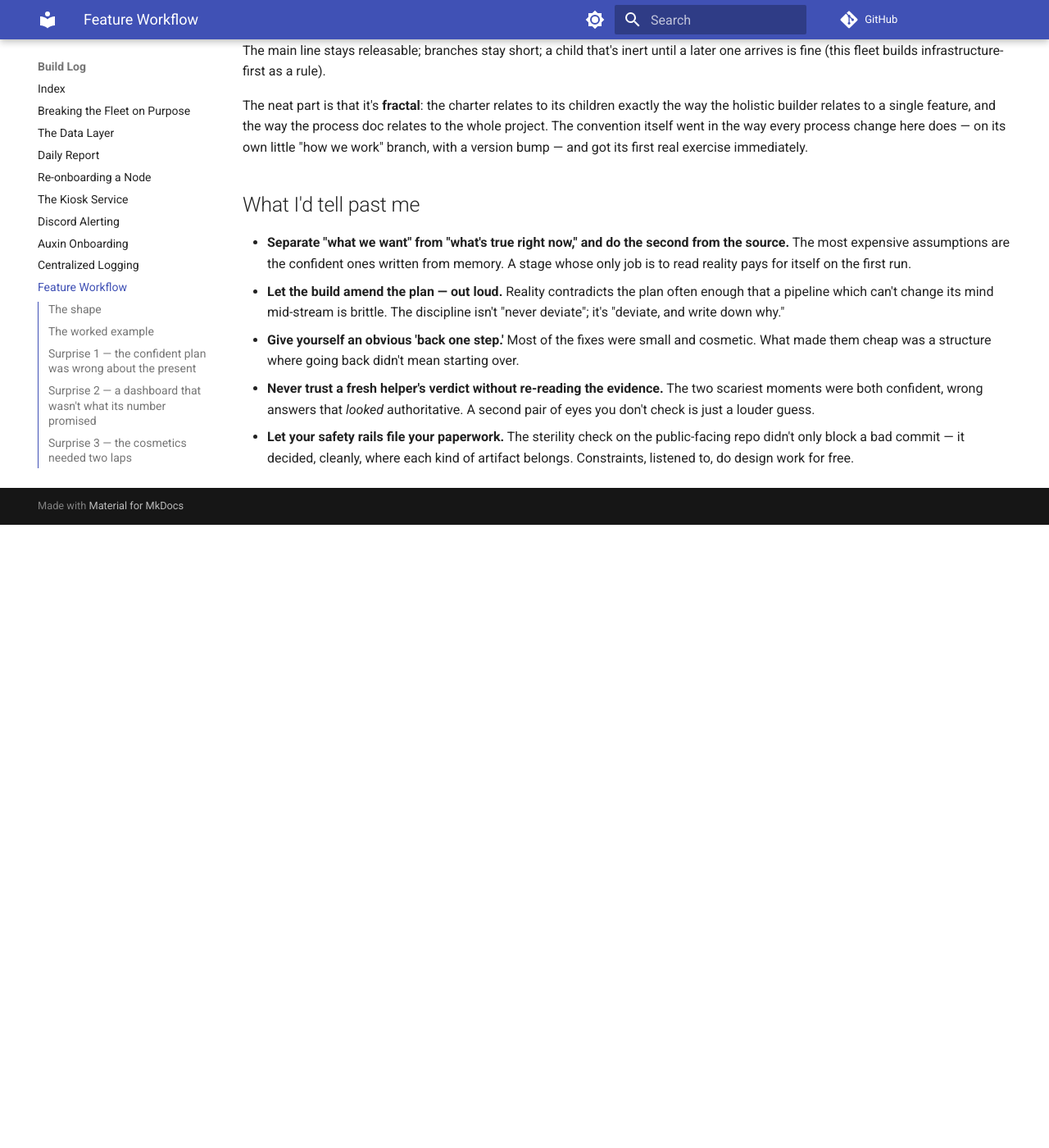
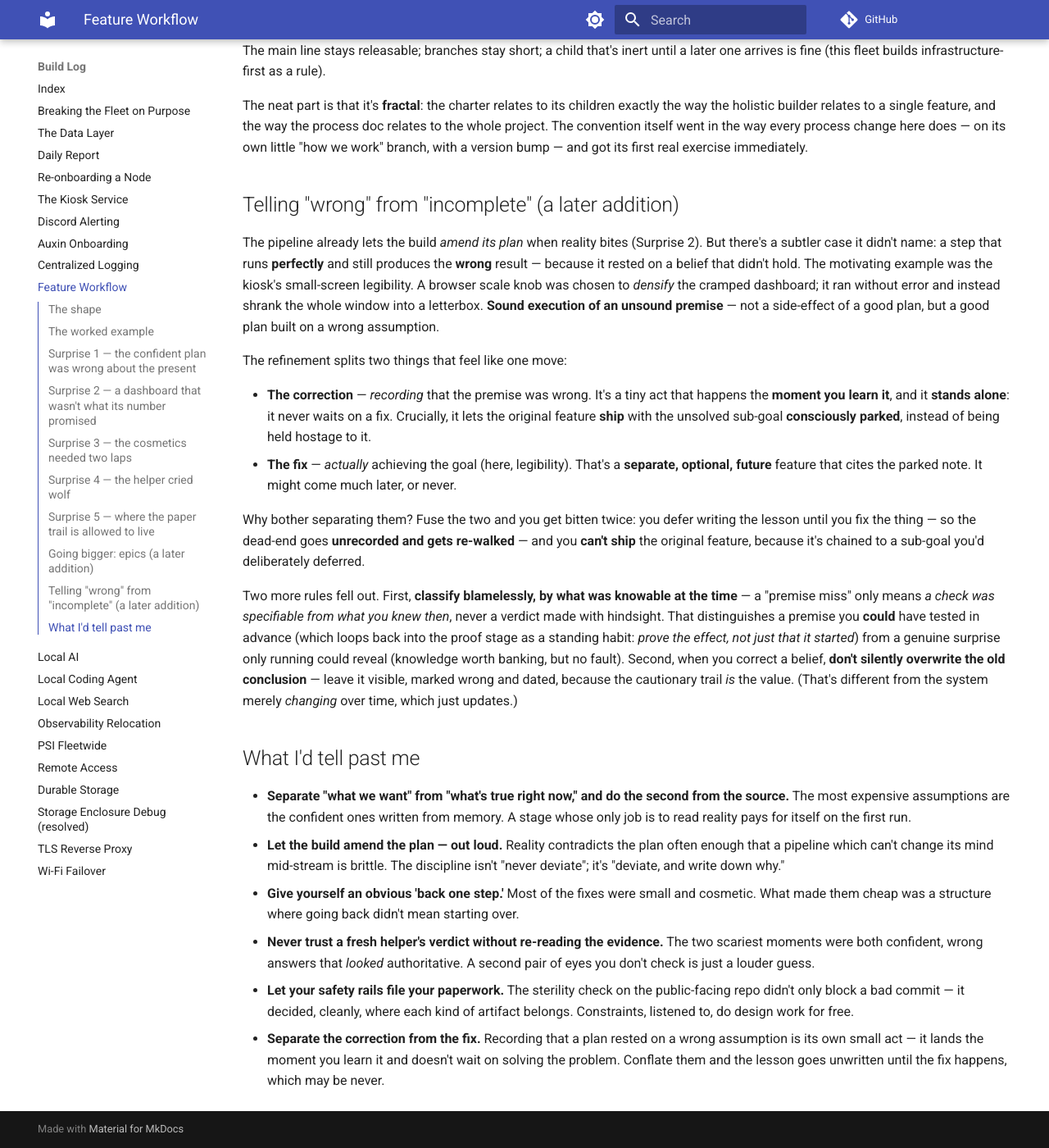
Before and after one commit to Caleb-Wrobel/fangs-doc, an MkDocs documentation site: the page built from docs/log/2026-06-feature-workflow.md, in a window 1280 px wide and 1400 px high, scrolled down 2174 px. Shown: the whole window at 82% size. Built offline with MkDocs 1.6.1 and Material for MkDocs 9.7.7, drawn with Linux system fonts in a browser that asks for light colours; comment, search, counter and statistics services are not loaded; before the commit the page ends 2814 px from its top, so only the background shows below that.

Commit message:
the plan ran but missed / wrong and unfinished diverge / the note lands alone
docs(log): workflow v0.5 — telling "wrong" from "incomplete"

Bring the feature-workflow build-log entry current with the v0.5 corrections &
supersedes refinement. Adds a narrative section on the class of learning where a
plan is soundly executed on an unsound premise (the kiosk scale-knob ran fine and
scaled the wrong thing), the correction-vs-fix separation, blameless
classification by what was knowable, and annotate-don't-overwrite. Plus a "what
I'd tell past me" bullet. Sanitized — no hostnames or flags.

---
the plan ran but missed
wrong and unfinished diverge
the note lands alone

```diff
--- a/docs/log/2026-06-feature-workflow.md
+++ b/docs/log/2026-06-feature-workflow.md
@@ -104,6 +104,37 @@ holistic builder relates to a single feature, and the way the process doc relate
 project. The convention itself went in the way every process change here does — on its own little
 "how we work" branch, with a version bump — and got its first real exercise immediately.
 
+## Telling "wrong" from "incomplete" (a later addition)
+
+The pipeline already lets the build *amend its plan* when reality bites (Surprise 2). But there's
+a subtler case it didn't name: a step that runs **perfectly** and still produces the **wrong**
+result — because it rested on a belief that didn't hold. The motivating example was the kiosk's
+small-screen legibility. A browser scale knob was chosen to *densify* the cramped dashboard; it
+ran without error and instead shrank the whole window into a letterbox. **Sound execution of an
+unsound premise** — not a side-effect of a good plan, but a good plan built on a wrong assumption.
+
+The refinement splits two things that feel like one move:
+
+- **The correction** — *recording* that the premise was wrong. It's a tiny act that happens the
+  **moment you learn it**, and it **stands alone**: it never waits on a fix. Crucially, it lets the
+  original feature **ship** with the unsolved sub-goal **consciously parked**, instead of being held
+  hostage to it.
+- **The fix** — *actually* achieving the goal (here, legibility). That's a **separate, optional,
+  future** feature that cites the parked note. It might come much later, or never.
+
+Why bother separating them? Fuse the two and you get bitten twice: you defer writing the lesson
+until you fix the thing — so the dead-end goes **unrecorded and gets re-walked** — and you **can't
+ship** the original feature, because it's chained to a sub-goal you'd deliberately deferred.
+
+Two more rules fell out. First, **classify blamelessly, by what was knowable at the time** — a
+"premise miss" only means *a check was specifiable from what you knew then*, never a verdict made
+with hindsight. That distinguishes a premise you **could** have tested in advance (which loops back
+into the proof stage as a standing habit: *prove the effect, not just that it started*) from a
+genuine surprise only running could reveal (knowledge worth banking, but no fault). Second, when you
+correct a belief, **don't silently overwrite the old conclusion** — leave it visible, marked wrong
+and dated, because the cautionary trail *is* the value. (That's different from the system merely
+*changing* over time, which just updates.)
+
 ## What I'd tell past me
 
 - **Separate "what we want" from "what's true right now," and do the second from the
@@ -120,3 +151,6 @@ project. The convention itself went in the way every process change here does
 - **Let your safety rails file your paperwork.** The sterility check on the public-facing
   repo didn't only block a bad commit — it decided, cleanly, where each kind of artifact
   belongs. Constraints, listened to, do design work for free.
+- **Separate the correction from the fix.** Recording that a plan rested on a wrong assumption
+  is its own small act — it lands the moment you learn it and doesn't wait on solving the
+  problem. Conflate them and the lesson goes unwritten until the fix happens, which may be never.
```
